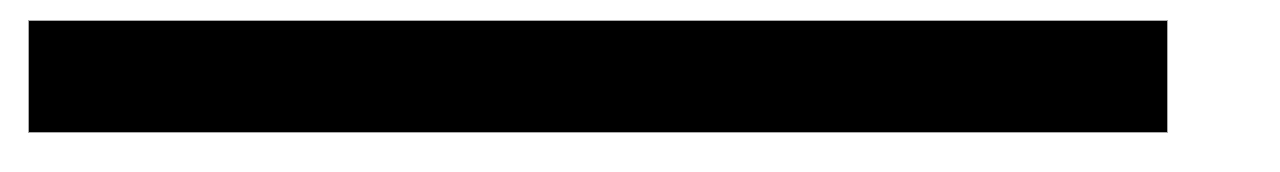
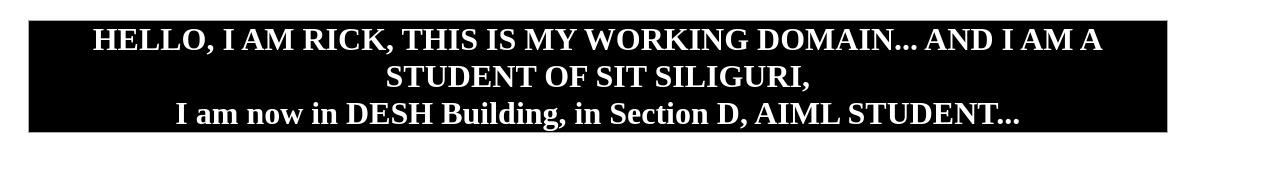
Before and after one commit to skytechrick01/GET_SKY_BUY, a plain HTML site: page index.html in a window 1280 px wide. Drawn offline with Linux system fonts and the light colour scheme.

Commit message:
Color change index.html

```diff
--- a/index.html
+++ b/index.html
@@ -6,7 +6,7 @@
     <title>GET SKY BUY | Online shopping site for local products</title>
 </head>
 <body>
-    <h1 style="background-color: black; display:block; width: 90%; border: 1px solid #aaa; margin:20px;">
+    <h1 style="background-color: black; display:block; width: 90%; border: 1px solid #aaa; margin:20px; color: white;">
         <center><strong>HELLO, I AM RICK, THIS IS MY WORKING DOMAIN... AND I AM A STUDENT OF SIT SILIGURI, <br>
         I am now in DESH Building, in Section D, AIML STUDENT...
         </strong></center>
```
